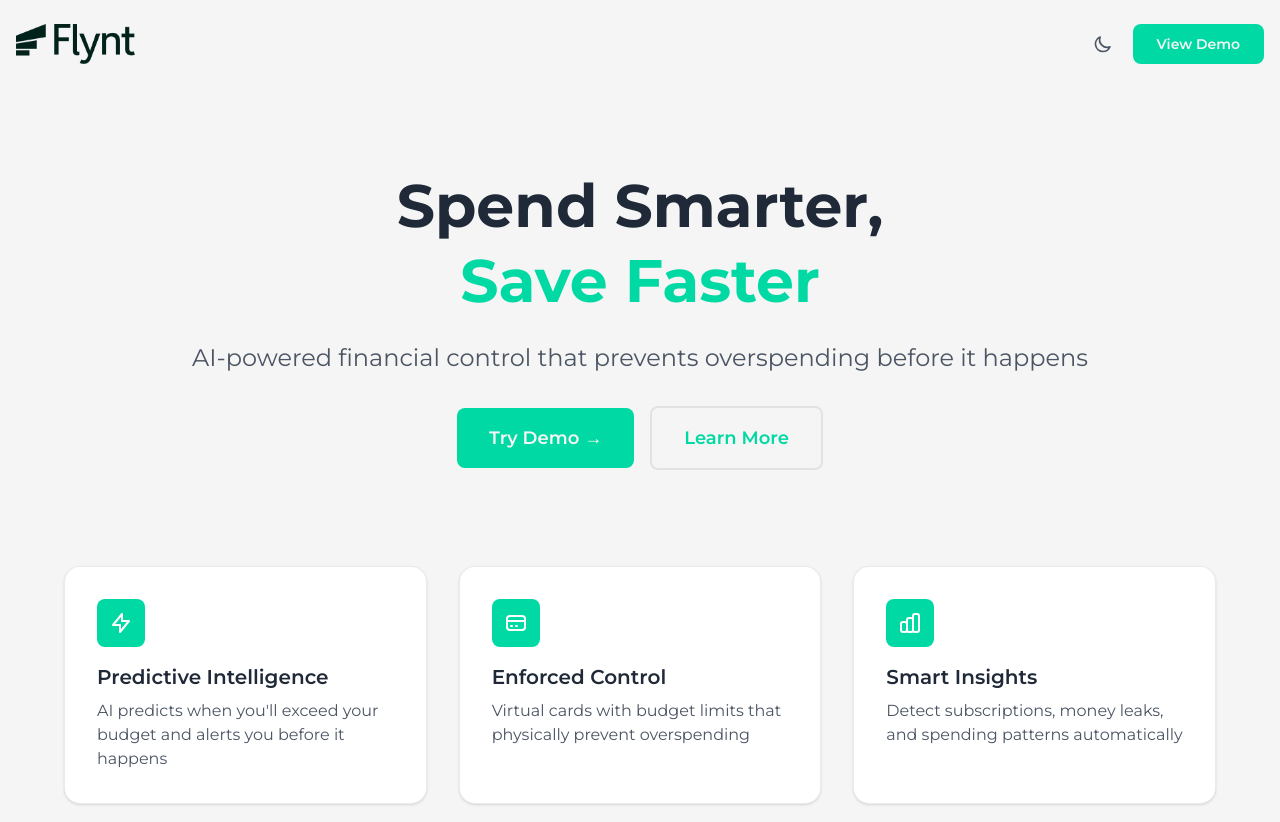
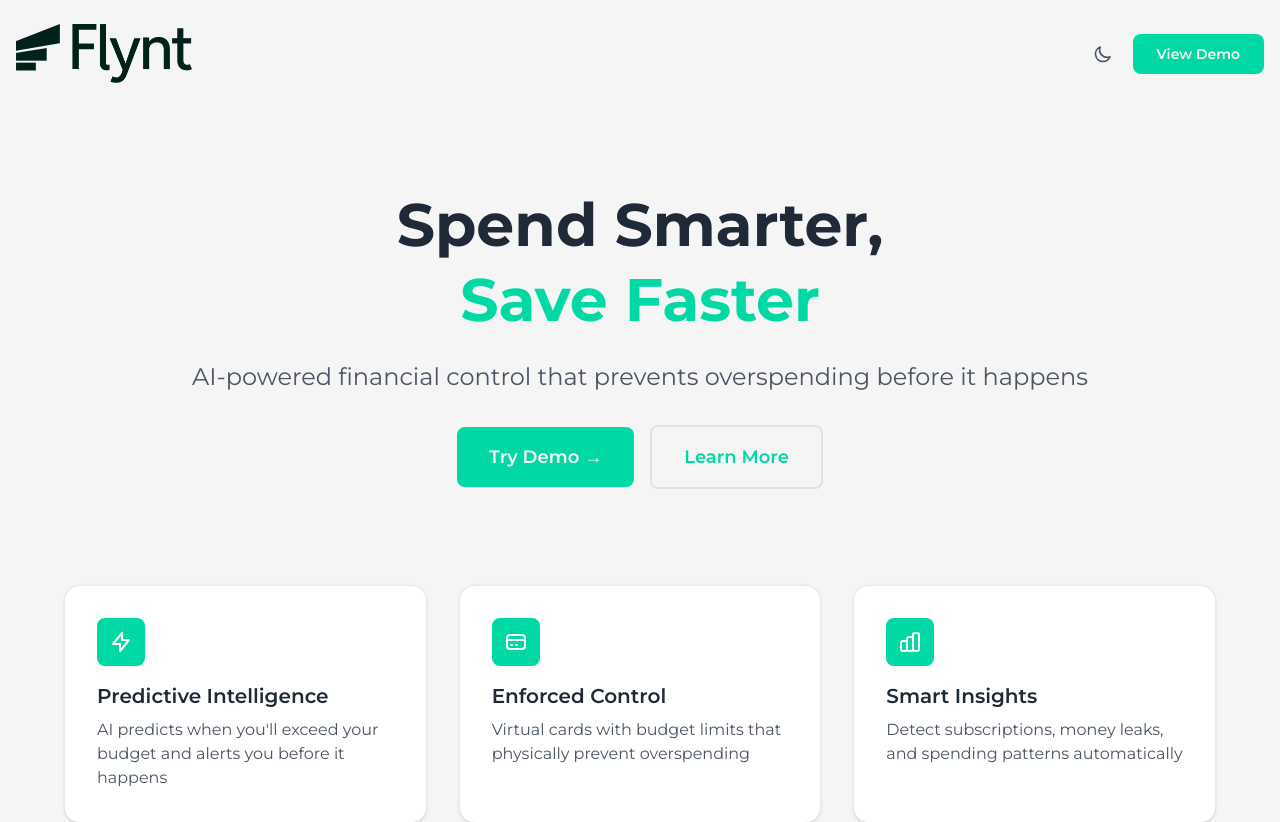
Before and after one commit to DavidWaza/Flynt, a Next.js app: page / in a window 1280 px wide. Shown: the top 822 px of the page. Built offline with nearby package versions, Linux system fonts and the light colour scheme.

Commit message:
fix: dark mode logo

```diff
--- a/app/page.tsx
+++ b/app/page.tsx
@@ -14,10 +14,18 @@ export default function Home() {
             <Image
               src="/logo.png"
               alt="Flynt"
-              width={120}
-              height={40}
-              priority
-              className="h-10 w-auto"
+              width={0}
+              height={0}
+              sizes="100vw"
+              className="h-auto w-[25%] object-contain dark:hidden"
+            />
+            <Image
+              src="/logo-white.png"
+              alt="Flynt"
+              width={0}
+              height={0}
+              sizes="100vw"
+              className="h-auto w-[25%] object-contain hidden dark:block"
             />
           </div>
           <div className="flex items-center gap-3">
```
